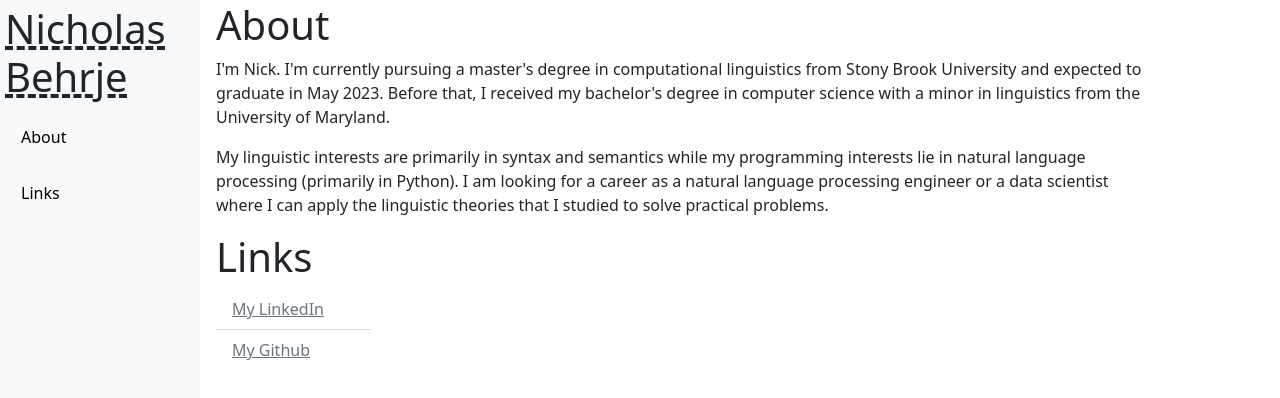
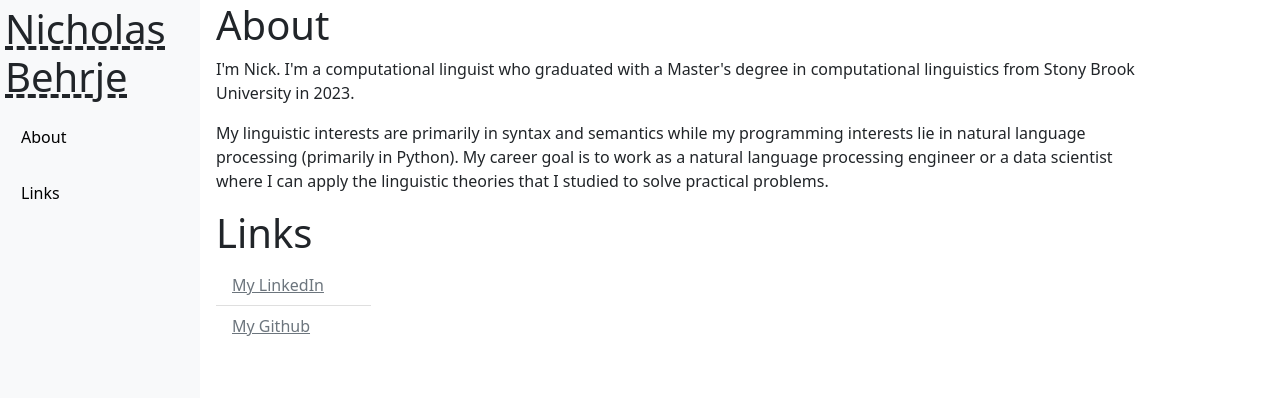
Before and after one commit to nbehrje/nbehrje.github.io, a plain HTML site: page index.html in a window 1280 px wide. Drawn offline with Linux system fonts and the light colour scheme.

Commit message:
Update index.html

```diff
--- a/index.html
+++ b/index.html
@@ -16,11 +16,9 @@
   <div class="content col-md-9">
     <div id="about">
       <h1>About</h1>
-      <p>I'm Nick. I'm currently pursuing a master's degree in computational linguistics from Stony Brook University
-        and expected to graduate in May 2023. Before that, I received my bachelor's degree in computer science with
-        a minor in linguistics from the University of Maryland.</p>
+      <p>I'm Nick. I'm a computational linguist who graduated with a Master's degree in computational linguistics from Stony Brook University in 2023.</p>
       <p>My linguistic interests are primarily in syntax and semantics while my programming interests lie in natural language
-        processing (primarily in Python). I am looking for a career as a natural language processing engineer or a data
+        processing (primarily in Python). My career goal is to work as a natural language processing engineer or a data
         scientist where I can apply the linguistic theories that I studied to solve practical problems.</p>
 
     </div>
```
